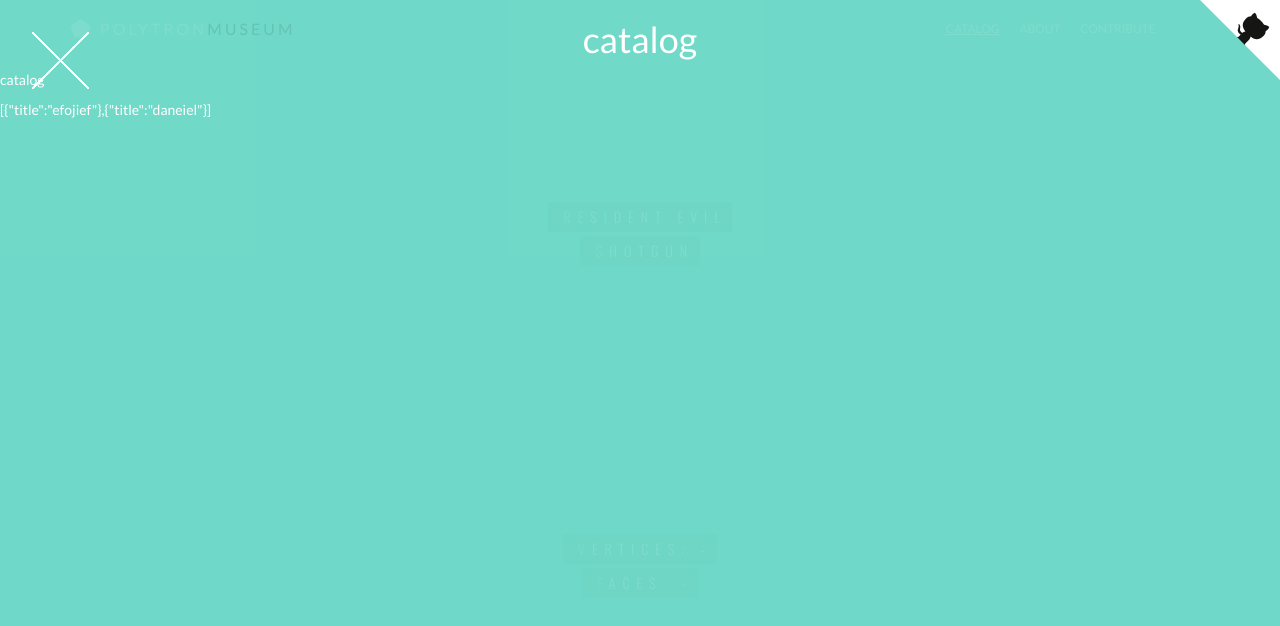
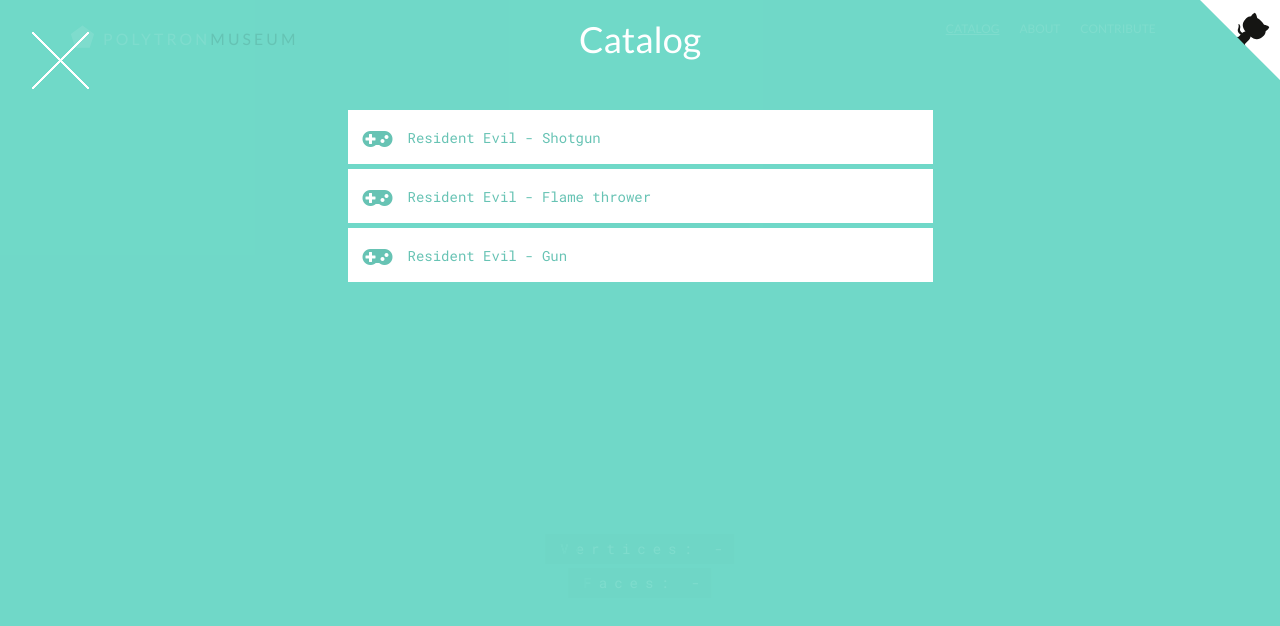
Before and after one commit to dannycalleri/polytron, a React (Create React App) app: page / in a window 1280 px wide. Both pictures are taken after a click on the link "CATALOG". Shown: the top 626 px of the page. Built offline with nearby package versions, Linux system fonts and the light colour scheme; no server answers; the HTML template or start-up script is replaced by a standard one.

Commit message:
created about, contribute sections, modified css, changed font

```diff
--- a/public/index.html
+++ b/public/index.html
@@ -5,7 +5,7 @@
     <meta name="viewport" content="width=device-width, initial-scale=1">
     <link rel="shortcut icon" href="%PUBLIC_URL%/favicon.ico">
     <link href="https://fonts.googleapis.com/css?family=Lato" rel="stylesheet">
-    <link href="https://fonts.googleapis.com/css?family=Oswald:300" rel="stylesheet">
+    <link href="https://fonts.googleapis.com/css?family=Roboto+Mono" rel="stylesheet">
     <!--
       Notice the use of %PUBLIC_URL% in the tag above.
       It will be replaced with the URL of the `public` folder during the build.
--- a/src/App.css
+++ b/src/App.css
@@ -1,6 +1,10 @@
 body {
   background-color: #71D9C8;
   font-family: 'Lato', sans-serif;
+  color: #fff;
+}
+
+a {
   color: #fff;
 }
 
@@ -8,6 +12,14 @@
   color: inherit;
   text-decoration: none;
   opacity: 0.7;
+}
+
+.polytron-link {
+  text-decoration: underline;
+}
+
+p {
+  font-family: 'Roboto Mono', monospace;
 }
 
 .github-corner {
--- a/src/App.js
+++ b/src/App.js
@@ -4,6 +4,8 @@
 import Overlay from './layout/overlay/Overlay';
 import Section from './layout/section/Section';
 import Catalog from './layout/sections/Catalog';
+import Contribute from './layout/sections/Contribute';
+import About from './layout/sections/About';
 
 import '../node_modules/font-awesome/css/font-awesome.css';
 import '../node_modules/bootstrap/dist/css/bootstrap.css';
@@ -16,16 +18,19 @@
     super();
 
     const models = [{
+        id: 1,
         game: 'Resident Evil',
         name: 'Shotgun',
         path: 'models/I02V.tmd',
       },
       {
+        id: 2,
         game: 'Resident Evil',
         name: 'Flame thrower',
         path: 'models/I01V.tmd',
       },
       {
+        id: 3,
         game: 'Resident Evil',
         name: 'Gun',
         path: 'models/I00V.tmd',
@@ -40,15 +45,10 @@
       faces: '-',
     };
 
+    this.models = models;
     this.handleLoadModel = this.handleLoadModel.bind(this);
     this.navigationClickHandler = this.navigationClickHandler.bind(this);
     this.renderSection = this.renderSection.bind(this);
-
-    // test model change
-    // setInterval(()=>{
-    //   const model = models[Math.floor(Math.random()*models.length)];
-    //   this.setState({model});
-    // },3000)
   }
 
   navigationClickHandler(section){
@@ -71,14 +71,46 @@
       return null;
     }
 
+    let section = null;
+
+    switch(this.state.section){
+      case 'catalog': {
         const props = {
-      list: [{title:'efojief'}, {title:'daneiel'}]
+          list: this.models,
+          onClick: (id) => {
+            const model = this.models.find(m => m.id === id);
+            this.setState({
+              model,
+              section: 'home'
+            });
+          }
         };
-    const section = this.createSection(
+        section = this.createSection(
           Catalog,
           this.state.section,
           props,
         );
+        break;
+      }
+      case 'contribute': {
+        const props = {};
+        section = this.createSection(
+          Contribute,
+          this.state.section,
+          props,
+        );
+        break;
+      }
+      case 'about': {
+        const props = {};
+        section = this.createSection(
+          About,
+          this.state.section,
+          props,
+        );
+        break;
+      }
+    }
 
     return (
       <Overlay show={true}>
--- a/src/layout/header/Header.css
+++ b/src/layout/header/Header.css
@@ -25,8 +25,24 @@
 .logo__pentagon {
   display: inline-block;
   position: relative;
-  top: -3px;
-  margin-right: 0;
+  top: 5px;
+  margin-right: 8px;
+}
+
+.logo:hover .logo__pentagon polygon {
+  stroke-dasharray: 9;
+  stroke-width: 3px;
+  stroke-dashoffset: 100;
+  -webkit-animation: dash 5s linear alternate infinite;
+  animation: dash 0.5s linear infinite;
+}
+@keyframes dash {
+  from {
+    stroke-dashoffset: 1000;
+  }
+  to {
+    stroke-dashoffset: 0;
+  }
 }
 
 .logo__pentagon img {
--- a/src/layout/header/Header.jsx
+++ b/src/layout/header/Header.jsx
@@ -1,7 +1,7 @@
 import React from 'react';
 import Navigation from '../navigation/Navigation';
 import Overlay from '../overlay/Overlay';
-import logo from '../../logo.png';
+import logo from '../../logo.svg';
 import './Header.css';
 
 export default function Header(props) {
@@ -16,7 +16,15 @@
             <a href=".">
               <h1 className="logo">
                 <span className="logo__pentagon">
-                  <img src={logo} alt="Polytron Museum Logo"/>
+                  {/*<img src={logo} alt="Polytron Museum Logo"/>*/}
+                  <svg width="25px" height="25px" viewBox="0 0 36 37">
+                    <title>Untitled@2x</title>
+                    <desc>Created with Sketch.</desc>
+                    <defs></defs>
+                    <g id="Page-1" stroke="none" stroke-width="1" fill="none" fill-rule="evenodd">
+                        <polygon id="Polygon" stroke="#FFFFFF" stroke-width="5" fill="#FFFFFF" points="18 4 32.2658477 14.3647451 26.8167788 31.1352549 9.18322122 31.1352549 3.73415226 14.3647451"></polygon>
+                    </g>
+                  </svg>
                 </span>
                 <span className="logo__text">
                   Polytron
--- a/src/layout/info/Info.css
+++ b/src/layout/info/Info.css
@@ -1,8 +1,8 @@
 .info {
-  font-family: 'Oswald', sans-serif;
+  font-family: 'Roboto Mono', monospace;
   text-align: center;
   position: absolute;
-  text-transform: uppercase;
+  text-transform: capitalize;
   left: 50%;
   transform: translateX(-50%);
   font-size: 1em;
--- a/src/layout/section/Section.css
+++ b/src/layout/section/Section.css
@@ -1,3 +1,47 @@
 .section h1 {
   text-align: center;
+  text-transform: capitalize;
+  margin-bottom: 50px;
 }
+
+.section--catalog ul li {
+  font-family: 'Roboto Mono', monospace;
+  cursor: pointer;
+  height: auto;
+  min-height: auto;
+  color: #67c3b4;
+  background-color: #fff;
+  margin-bottom: 5px;
+  padding: 15px;
+  padding-top: 10px;
+  position: relative;
+  /*transition: font-size 0.2s ease-out; */
+}
+
+.section--catalog ul li .fa {
+  transition: opacity 0.2s ease-out;
+  font-size: 2em;
+  margin-right: 10px;
+  position: relative;
+  top: 3px;
+}
+
+.section--catalog ul li:hover {
+  /*font-size: 2em;*/
+}
+
+.section--catalog ul li:hover .fa {
+  /*opacity: 0;*/
+}
+
+.section--catalog ul li span {
+  position: absolute;
+  left: 60px;
+  top: 18px;
+  transition: all 0.2s ease-out;
+}
+
+.section--catalog ul li:hover span {
+  left: 50%;
+  transform: translateX(-50%);
+}
--- /dev/null
+++ b/src/layout/sections/About.js
@@ -0,0 +1,16 @@
+import React from 'react';
+
+export default function About() {
+  return (
+    <div className="container">
+      <div className="row">
+        <div className="col-xs-10 col-xs-push-1 col-md-6 col-md-push-3">
+          <p>
+            Polytron Museum is a project by&nbsp;
+            <a className="polytron-link" href="http://dannycalleri.com">Danny Calleri</a> inspired by Phoboslab's <a className="polytron-link" href="http://phoboslab.org/log/2015/04/reverse-engineering-wipeout-psx">Reverse Engineering Wipeout for PSX</a>.
+          </p>
+        </div>
+      </div>
+    </div>
+  );
+}
--- a/src/layout/sections/Catalog.js
+++ b/src/layout/sections/Catalog.js
@@ -1,10 +1,20 @@
 import React from 'react';
 
-export default function Catalog(props) {
+export default function Catalog({ list, onClick }) {
   return (
-    <div>
-      <p>catalog</p>
-      {JSON.stringify(props.list)}
+    <div className="container">
+      <div className="row">
+        <ul className="col-xs-10 col-xs-push-1 col-md-6 col-md-push-3">
+          {
+            list.map(g => (
+              <li key={g.game+g.name} onClick={() => onClick(g.id)}>
+                <i className="fa fa-gamepad" aria-hidden="true"></i>
+                <span>{g.game} - {g.name}</span>
+              </li>
+            ))
+          }
+        </ul>
+      </div>
     </div>
   );
 }
--- /dev/null
+++ b/src/layout/sections/Contribute.js
@@ -0,0 +1,15 @@
+import React from 'react';
+
+export default function Contribute() {
+  return (
+    <div className="container">
+      <div className="row">
+        <div className="col-xs-10 col-xs-push-1 col-md-6 col-md-push-3">
+          <p>
+            Head to the <a className="polytron-link" href="https://github.com/dannycalleri/polytron/">GitHub page</a> and start contributing.
+          </p>
+        </div>
+      </div>
+    </div>
+  );
+}
```
Also changed, not shown: src/logo.svg. Lines whose indentation alone changed are shown as unchanged.
